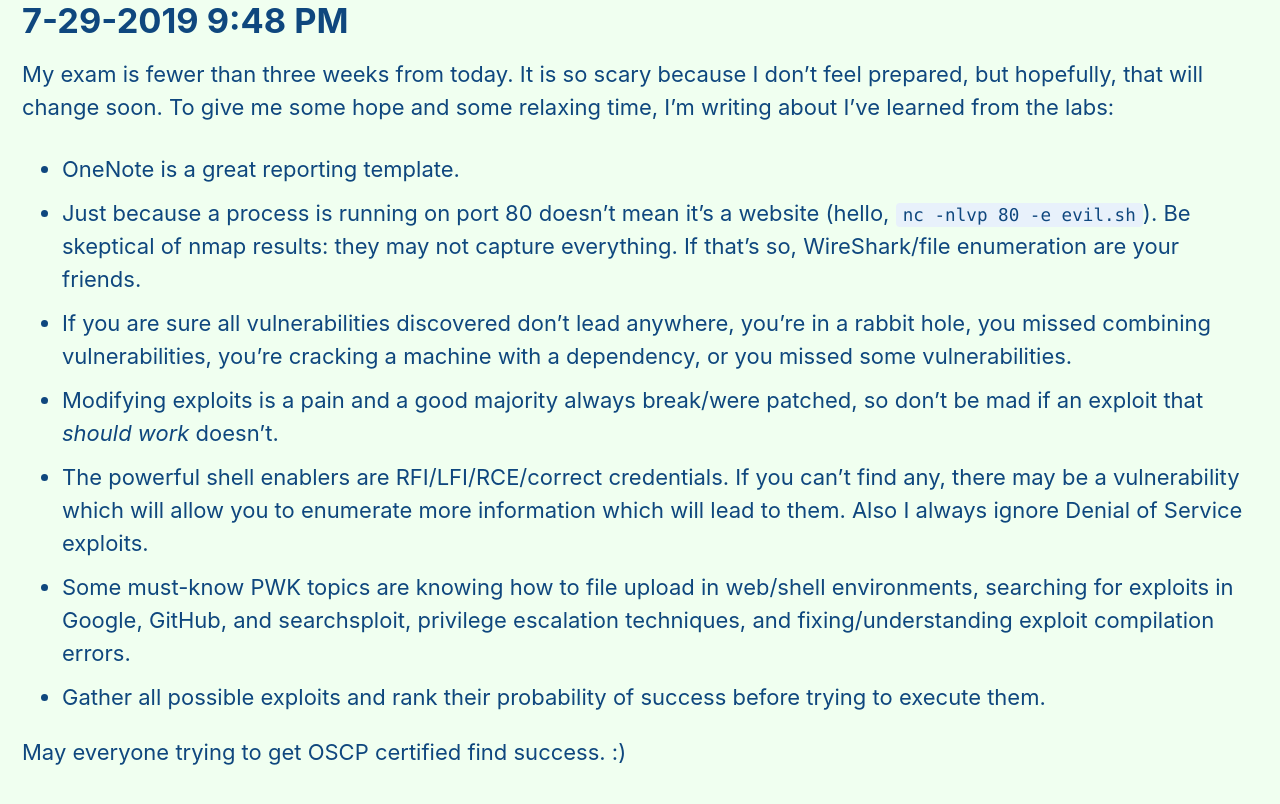
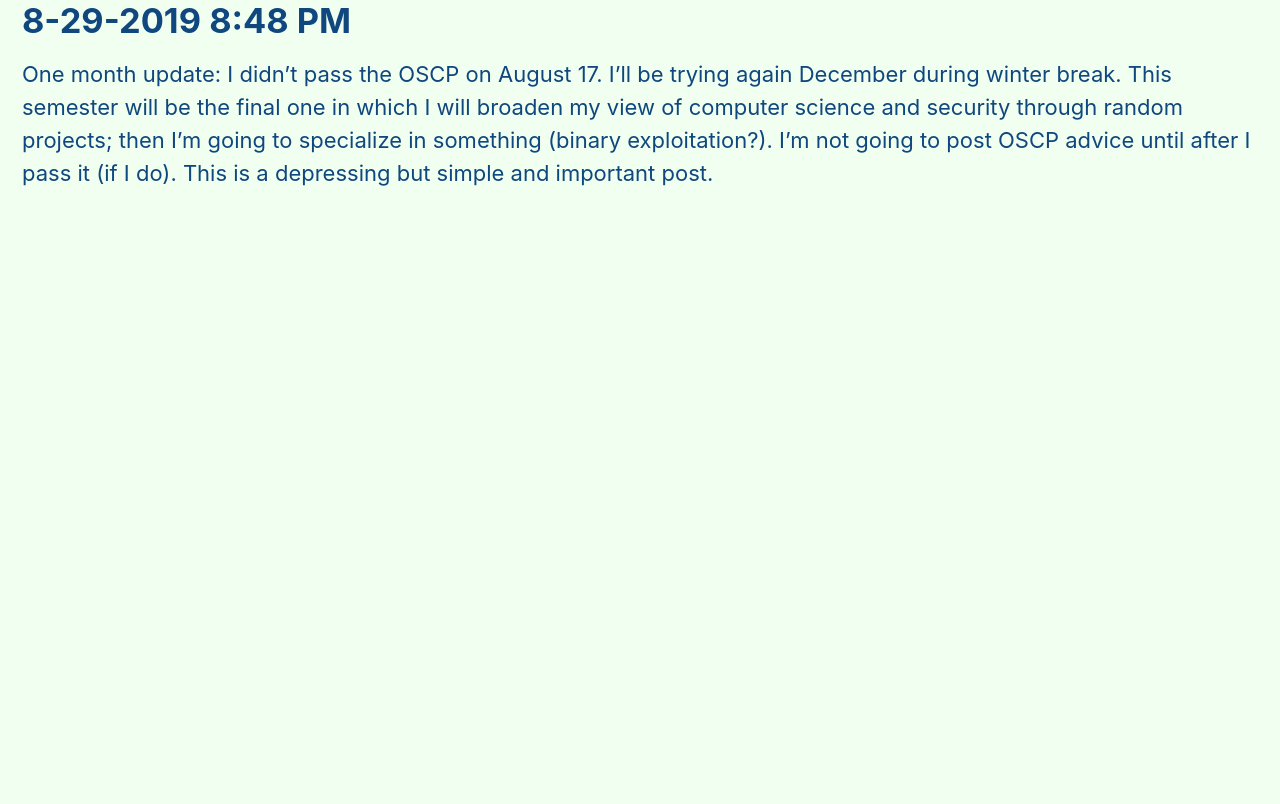
Before and after one commit to boworkgo/boworkgo.github.io, a Jekyll site: the page built from _posts/2019-07-29-OSCP-Update.markdown, in a window 1280 px wide. Shown: the top 804 px of the page. Built offline with Jekyll 4.4.1, drawn with Linux system fonts in a browser that asks for light colours.

Commit message:
Depressing post

```diff
--- a/_posts/2019-07-29-OSCP-Update.markdown
+++ b/_posts/2019-07-29-OSCP-Update.markdown
@@ -7,16 +7,6 @@
   - wide
 ---
 
-# 7-29-2019 9:48 PM
+# 8-29-2019 8:48 PM
 
-My exam is fewer than three weeks from today. It is so scary because I don't feel prepared, but hopefully, that will change soon. To give me some hope and some relaxing time, I'm writing about I've learned from the labs:
-
-- OneNote is a great reporting template.
-- Just because a process is running on port 80 doesn't mean it's a website (hello, `nc -nlvp 80 -e evil.sh`). Be skeptical of nmap results: they may not capture everything. If that's so, WireShark/file enumeration are your friends.
-- If you are sure all vulnerabilities discovered don't lead anywhere, you're in a rabbit hole, you missed combining vulnerabilities, you're cracking a machine with a dependency, or you missed some vulnerabilities.
-- Modifying exploits is a pain and a good majority always break/were patched, so don't be mad if an exploit that *should work* doesn't.
-- The powerful shell enablers are RFI/LFI/RCE/correct credentials. If you can't find any, there may be a vulnerability which will allow you to enumerate more information which will lead to them. Also I always ignore Denial of Service exploits.
-- Some must-know PWK topics are knowing how to file upload in web/shell environments, searching for exploits in Google, GitHub, and searchsploit, privilege escalation techniques, and fixing/understanding exploit compilation errors.
-- Gather all possible exploits and rank their probability of success before trying to execute them.
-
-May everyone trying to get OSCP certified find success. :)
+One month update: I didn't pass the OSCP on August 17. I'll be trying again December during winter break. This semester will be the final one in which I will broaden my view of computer science and security through random projects; then I'm going to specialize in something (binary exploitation?). I'm not going to post OSCP advice until after I pass it (if I do). This is a depressing but simple and important post.
```
Also changed, not shown: 6 other files.
